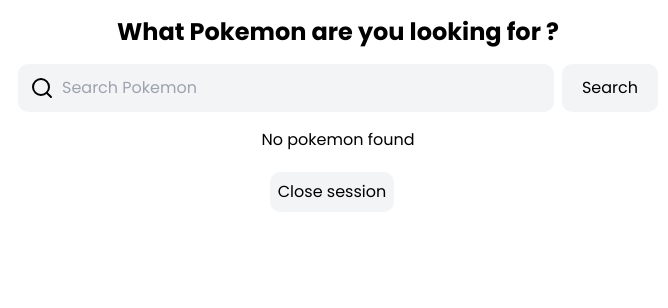
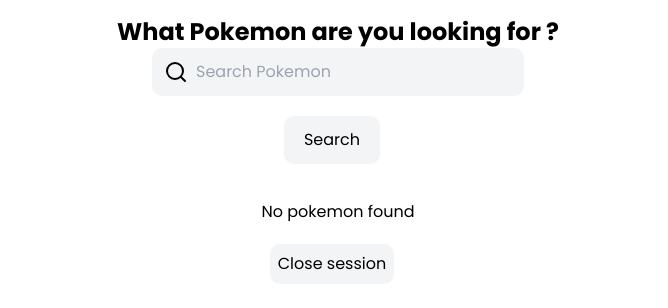
Before and after one commit to NNunezMedina/pokedex-react-app, a React (Vite) app: page /pokedex-react-app/home in a window 1280 px wide. Shown: the top 308 px of the page, without its empty margins (302-970 px from the left). Built offline with nearby package versions, Linux system fonts and the light colour scheme.

Commit message:
"ADD styles"

```diff
--- a/src/components/Home.jsx
+++ b/src/components/Home.jsx
@@ -35,11 +35,10 @@
           What Pokemon are you looking for {user}?
         </h1>
       </div>
-      <div className="flex items-center mt-4 w-full">
-        <div className="flex flex-grow items-center bg-gray-100 rounded-[10px] p-3 gap-2">
+        <div className="flex items-center bg-gray-100 rounded-[10px] p-3 gap-2">
           <Search />
           <input
-            className="bg-gray-100 rounded-[10px] focus:outline-none flex-grow"
+            className="bg-gray-100 rounded-[10px] focus:outline-none "
             type="text"
             placeholder="Search Pokemon"
             value={input}
@@ -48,12 +47,12 @@
           />
         </div>
         <button
-          className="bg-gray-100 rounded-[10px] p-3 hover:bg-gray-300 ml-2 w-24" // Ajustar el ancho del botón
+          className="bg-gray-100 rounded-[10px] p-3 hover:bg-gray-300 ml-2 w-24 m-5" // Ajustar el ancho del botón
           onClick={handleClick}
         >
           Search
         </button>
-      </div>
+
       <div className="flex flex-col items-center mt-4">
         {pokemonData ? (
           <>
```
